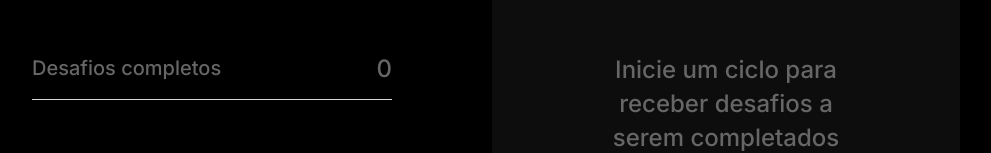
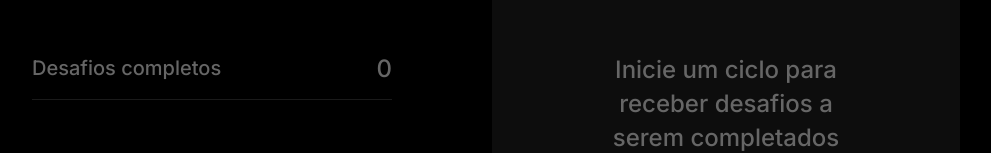
Before and after one commit to rdgrb/nlw-move-it, a Next.js app: page / in a window 1280 px wide. Shown: the part 235-388 px from the top of the page, without its empty margins (144-1135 px from the left). Built offline with nearby package versions, Linux system fonts and the light colour scheme.

Commit message:
Ajustes de cores para os temas

```diff
--- a/src/styles/components/CompletedChallenges.module.css
+++ b/src/styles/components/CompletedChallenges.module.css
@@ -5,7 +5,7 @@
 
     margin: 3.5rem 0;
     padding-bottom: 1rem;
-    border-bottom: 1px solid #d7d8da;
+    border-bottom: 1px solid var(--gray-line);
 
     font-weight: 500;
 }
```
